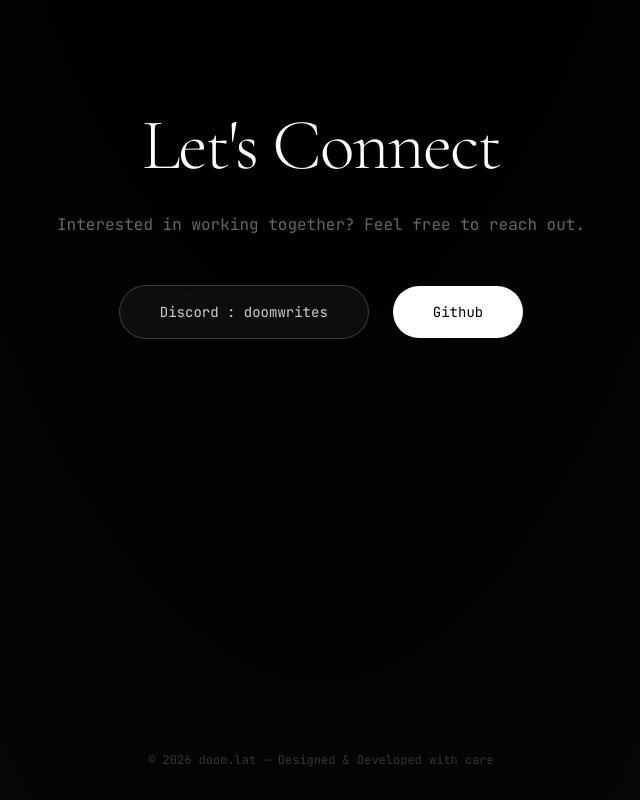
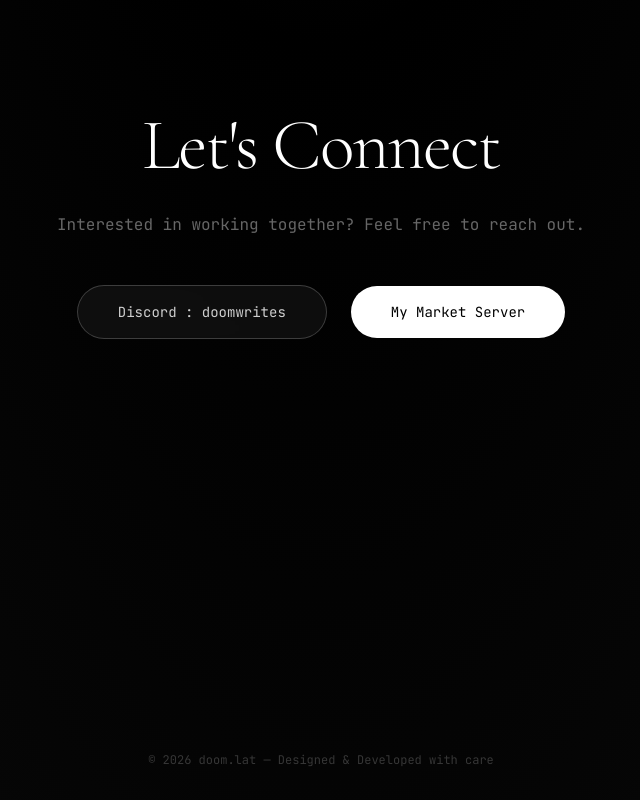
Before and after one commit to KadeCreates/doomsite, a Next.js app: page / in a window 1280 px wide. Shown: the part 1776-2576 px from the top of the page, without its empty margins (319-959 px from the left). Built offline with nearby package versions, Linux system fonts and the light colour scheme.

Commit message:
Update Discord link and button text

```diff
--- a/src/app/page.tsx
+++ b/src/app/page.tsx
@@ -58,14 +58,14 @@ export default function Home() {
             </motion.a>
 
             <motion.a
-              href="https://github.com/KadeCreates"
+              href="https://discord.gg/xXNAxJhXVT"
               target="_blank"
               rel="noopener noreferrer"
               whileHover={{ scale: 1.05 }}
               whileTap={{ scale: 0.95 }}
               className="px-10 py-4 rounded-full font-mono text-sm text-black bg-white hover:bg-white/90 transition-colors"
             >
-              Github
+              My Market Server
             </motion.a>
           </div>
         </motion.div>
```
